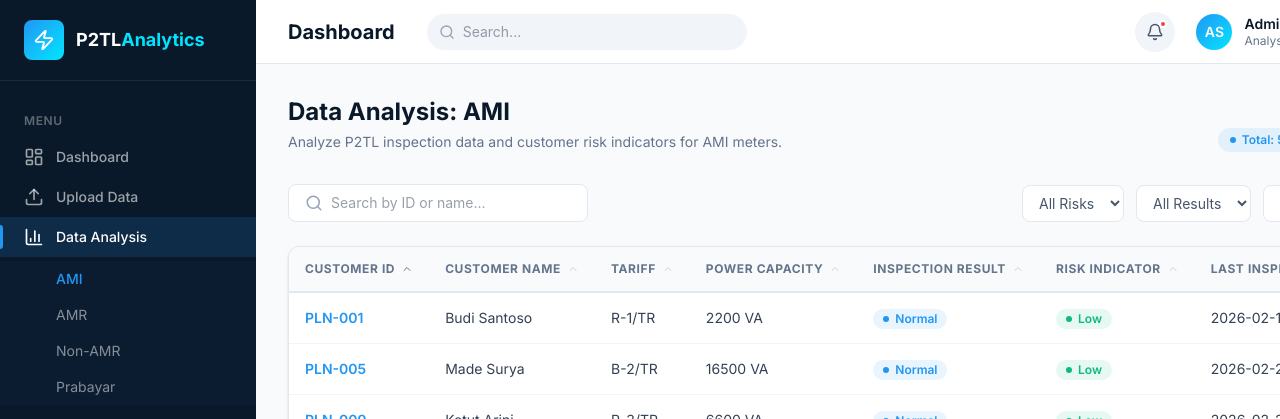
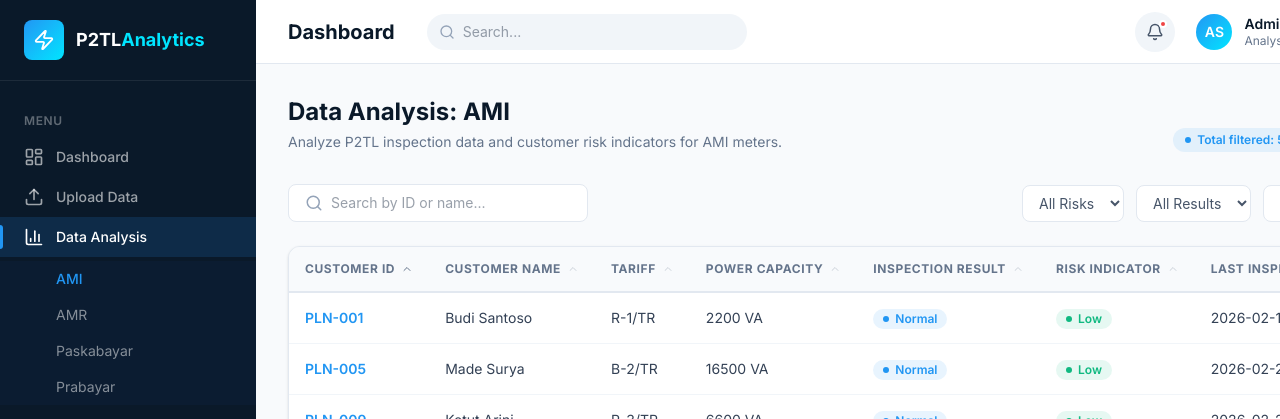
Before and after one commit to komangsurya26/projectP2TL, a Next.js app: page /data-analysis/ami in a window 1280 px wide. Shown: the top 419 px of the page. Built offline with nearby package versions, Linux system fonts and the light colour scheme.

Commit message:
feat: change non-amr to paskabayar

```diff
--- a/src/app/(dashboard)/data-analysis/[type]/page.js
+++ b/src/app/(dashboard)/data-analysis/[type]/page.js
@@ -17,11 +17,9 @@ import { Card } from "@/components/ui/Card";
 
 export default function DataAnalysisPage() {
   const pathname = usePathname();
-  // Extract type from pathname, e.g., "/data-analysis/ami" -> "ami"
   const typeParam = pathname.split("/").pop();
 
-  // Validate type formatting
-  const isValidType = ["ami", "amr", "non-amr", "prabayar"].includes(
+  const isValidType = ["ami", "amr", "paskabayar", "prabayar"].includes(
     typeParam?.toLowerCase(),
   );
   const displayType = isValidType
@@ -37,7 +35,6 @@ export default function DataAnalysisPage() {
   const [perPage, setPerPage] = useState(10);
   const [selectedCustomer, setSelectedCustomer] = useState(null);
 
-  // Reset page when switching types
   useEffect(() => {
     setPage(1);
   }, [typeParam]);
@@ -138,7 +135,7 @@ export default function DataAnalysisPage() {
           variant="primary"
           className="w-fit text-sm px-3 py-1 bg-electric-blue/10 text-electric-blue border-electric-blue/20"
         >
-          Total: {filtered.length} Customers
+          Total filtered: {filtered.length} Customers
         </Badge>
       </div>
 
--- a/src/components/Sidebar.js
+++ b/src/components/Sidebar.js
@@ -21,7 +21,7 @@ const navItems = [
     subItems: [
       { label: "AMI", href: "/data-analysis/ami" },
       { label: "AMR", href: "/data-analysis/amr" },
-      { label: "Non-AMR", href: "/data-analysis/non-amr" },
+      { label: "Paskabayar", href: "/data-analysis/paskabayar" },
       { label: "Prabayar", href: "/data-analysis/prabayar" },
     ],
   },
--- a/src/data/mockData.js
+++ b/src/data/mockData.js
@@ -37,7 +37,7 @@ export const customers = [
     lastInspection: "2026-01-28",
     address: "Jl. Diponegoro No. 78, Surabaya",
     phone: "0814-6789-0123",
-    meterType: "non-amr",
+    meterType: "paskabayar",
     monthlyUsage: [680, 700, 720, 690, 710, 705, 730, 740, 720, 710, 695, 700],
     yearlyUsage: [8200, 8400, 8500, 8300, 8600],
   },
@@ -95,7 +95,7 @@ export const customers = [
     lastInspection: "2026-02-18",
     address: "Jl. Teuku Umar No. 21, Denpasar",
     phone: "0818-0123-4567",
-    meterType: "non-amr",
+    meterType: "paskabayar",
     monthlyUsage: [520, 540, 530, 510, 550, 545, 560, 570, 540, 530, 525, 535],
     yearlyUsage: [6200, 6400, 6500, 6300, 6600],
   },
@@ -153,7 +153,7 @@ export const customers = [
     lastInspection: "2026-02-12",
     address: "Jl. Pulau Moyo No. 34, Denpasar",
     phone: "0823-4567-8901",
-    meterType: "non-amr",
+    meterType: "paskabayar",
     monthlyUsage: [280, 290, 300, 285, 310, 295, 305, 315, 290, 300, 295, 305],
     yearlyUsage: [3400, 3500, 3600, 3550, 3650],
   },
@@ -211,7 +211,7 @@ export const customers = [
     lastInspection: "2026-01-18",
     address: "Jl. Nusa Dua No. 77, Badung",
     phone: "0827-8901-2345",
-    meterType: "non-amr",
+    meterType: "paskabayar",
     monthlyUsage: [650, 670, 680, 300, 280, 260, 660, 670, 680, 670, 660, 650],
     yearlyUsage: [7800, 8000, 7500, 4800, 8200],
   },
@@ -269,7 +269,7 @@ export const customers = [
     lastInspection: "2026-02-14",
     address: "Jl. Sunset Road No. 66, Seminyak",
     phone: "0832-2345-6789",
-    meterType: "non-amr",
+    meterType: "paskabayar",
     monthlyUsage: [380, 390, 400, 385, 410, 405, 395, 390, 385, 395, 400, 395],
     yearlyUsage: [4500, 4600, 4700, 4650, 4750],
   },
```
